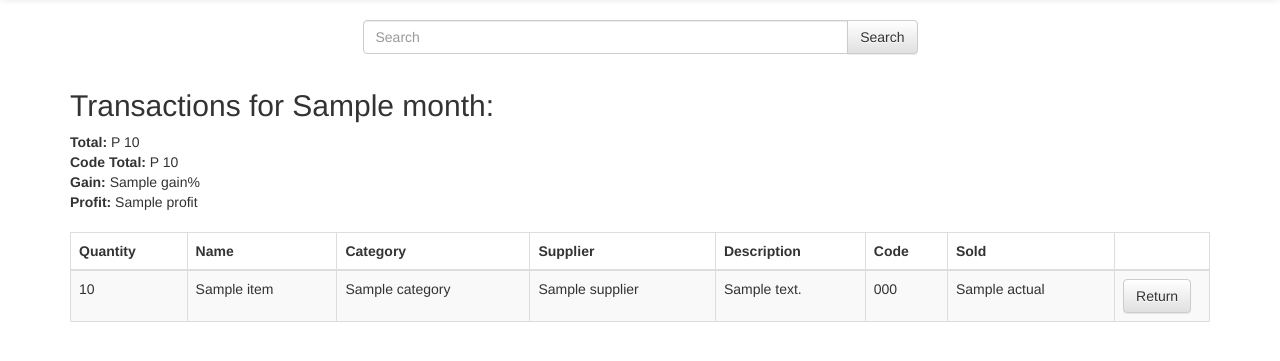
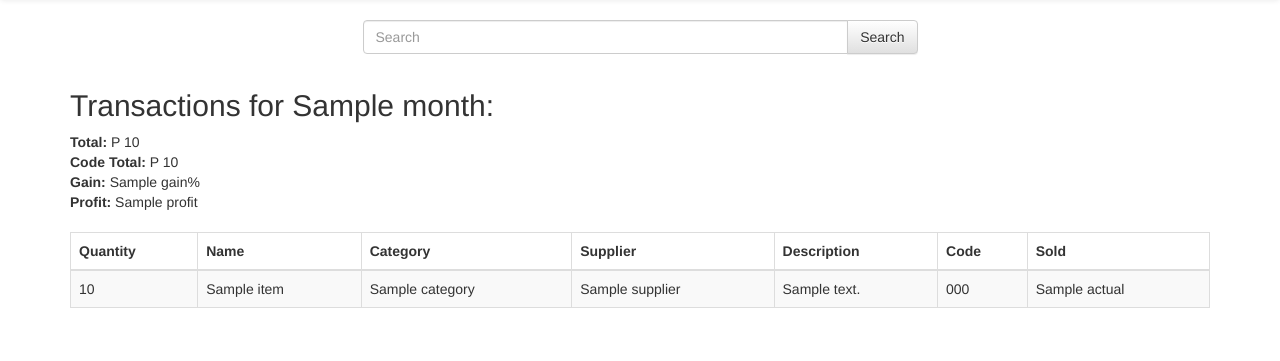
Before and after one commit to MojoJolo/motoren_pos, a Flask app: template app/templates/monthly.html in a window 1280 px wide. Shown: the part 52-413 px from the top of the page. Run offline with Flask 2, Linux system fonts and the light colour scheme; the template is opened without the code that fills it: most values are stand-ins (such as "Sample title", 1, 10 or a date in 2020); some libraries are stand-ins or nearby versions.

Commit message:
fixed monthly

```diff
--- a/app/templates/monthly.html
+++ b/app/templates/monthly.html
@@ -30,7 +30,6 @@
                             <th>Description</th>
                             <th>Code</th>
                             <th>Sold</th>
-                            <th></th>
                         </tr>
                     </thead>
                     {% for item in transactions %}
@@ -42,9 +41,6 @@
                             <td>{{ item['description'] }}</td>
                             <td>{{ item['code'] }}</td>
                             <td>{{ item['actual'] }}</td>
-                            <td class="col-md-1">
-                                <a href="{{ url_for('return_sale', sale_id=item['id'], item_id=item['inventories.id'], quantity=item['quantity'], date=item['date']) }}" onclick="return confirm('Are you sure?')" class="btn btn-default" href="#" role="button">Return</a>
-                            </td>
                         </tr>
                     {% endfor %}
                 </table>
```
